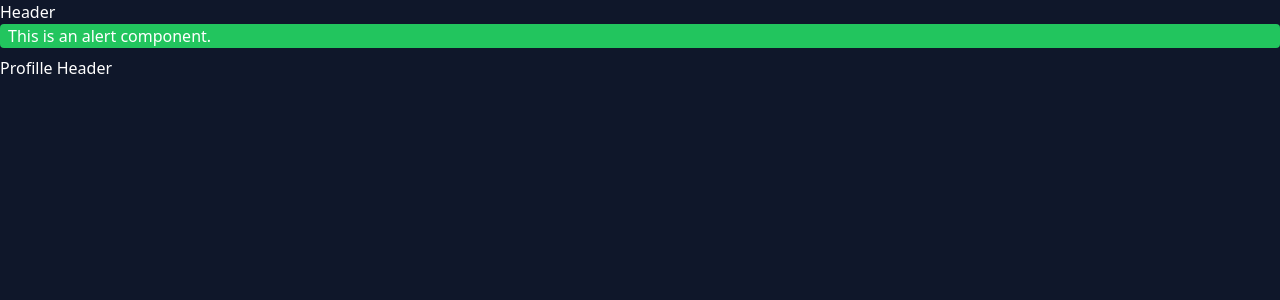
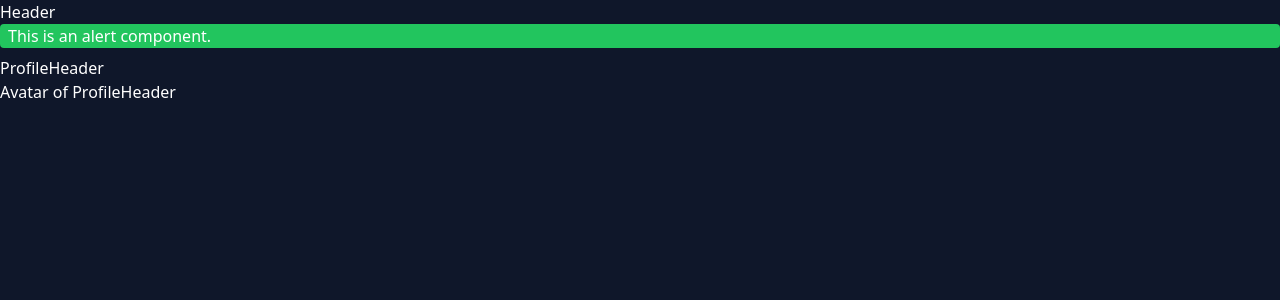
Before and after one commit to leila0202/fcc-nuxt3, a Nuxt app in the folder nuxt3-starter-new/: page / in a window 1280 px wide. Shown: the top 300 px of the page. Built offline with nearby package versions, Linux system fonts and the light colour scheme.

Commit message:
implemented multiple nested components nested inside subfolders

```diff
--- /dev/null
+++ b/nuxt3-starter-new/components/Profile/Header/Avatar.vue
@@ -0,0 +1,15 @@
+<template>
+  <div class="ProfileHeaderAvatar">
+    Avatar of ProfileHeader
+  </div>
+</template>
+
+<script lang="ts" setup>
+
+</script>
+
+
+
+<style>
+
+</style>
--- a/nuxt3-starter-new/components/Profile/Header/index.vue
+++ b/nuxt3-starter-new/components/Profile/Header/index.vue
@@ -3,7 +3,8 @@
 </script>
 
 <template>
-    <div>
-        Profille Header
+    <div class="ProfileHeader">
+        ProfileHeader
+        <ProfileHeaderAvatar/>
     </div>
 </template>
--- a/nuxt3-starter-new/components/Profile/index.vue
+++ b/nuxt3-starter-new/components/Profile/index.vue
@@ -1,5 +1,5 @@
 <template>
-  <div>
+  <div class="main">
     <ProfileHeader />
   </div>
 </template>
```
